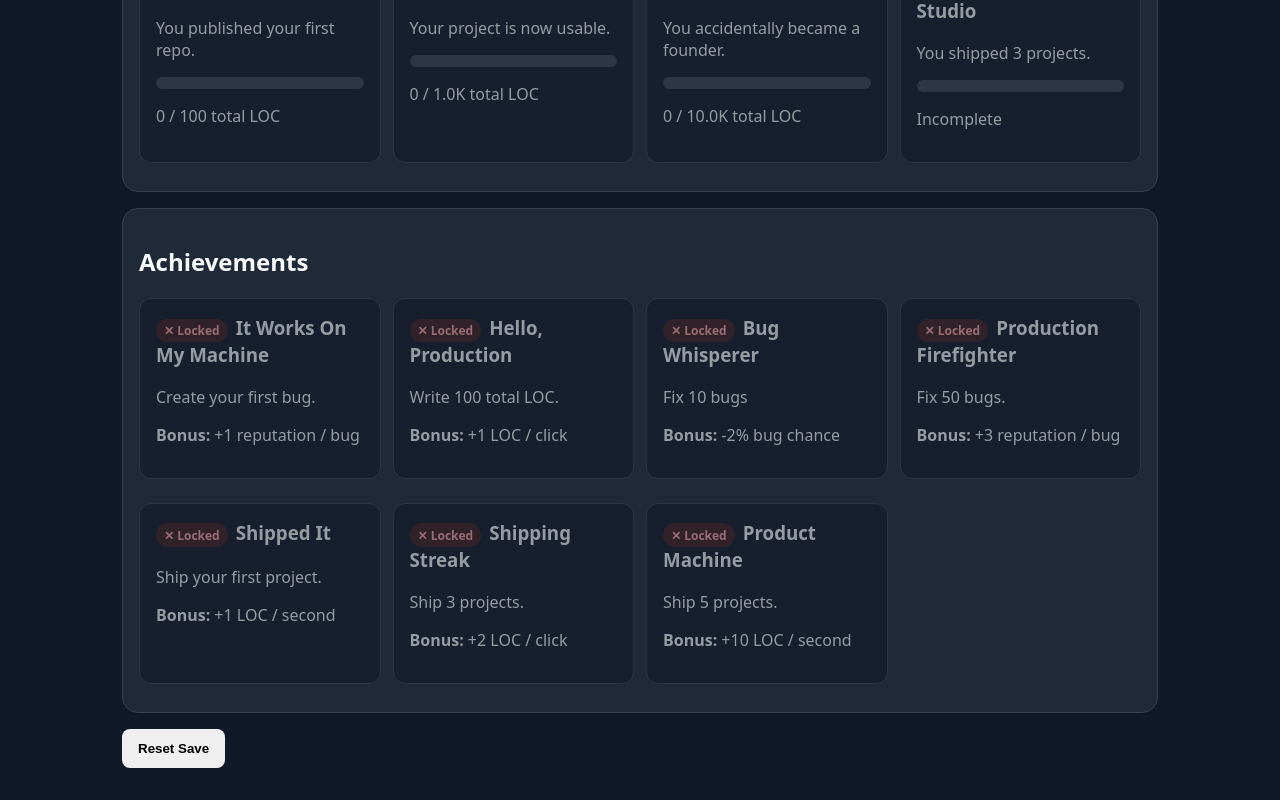
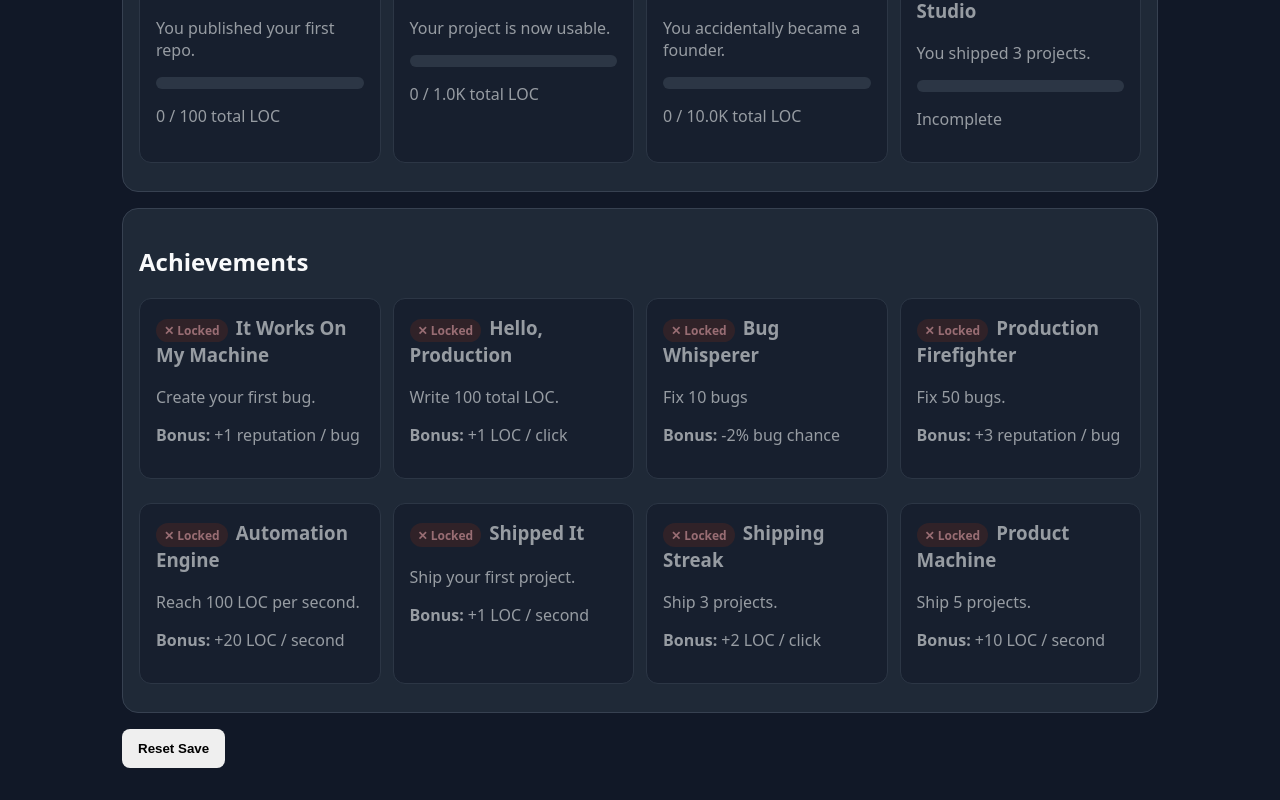
Before and after one commit to BlazingHotCode/commit-clicker, a React (Vite) app: page / in a window 1280 px wide. Shown: the part 2552-3352 px from the top of the page. Built offline with nearby package versions, Linux system fonts and the light colour scheme.

Commit message:
add passive income achievement

```diff
--- a/src/game/data/achievements.ts
+++ b/src/game/data/achievements.ts
@@ -58,6 +58,16 @@ export const achievements: Achievement[] = [
     },
   },
   {
+    id: "hundredLocPerSecond",
+    name: "Automation Engine",
+    description: "Reach 100 LOC per second.",
+    bonusLabel: "+20 LOC / second",
+    isUnlocked: (state) => state.locPerSecond >= 100,
+    modifiers: {
+      locPerSecond: 20,
+    },
+  },
+  {
     id: "firstProject",
     name: "Shipped It",
     description: "Ship your first project.",
```
